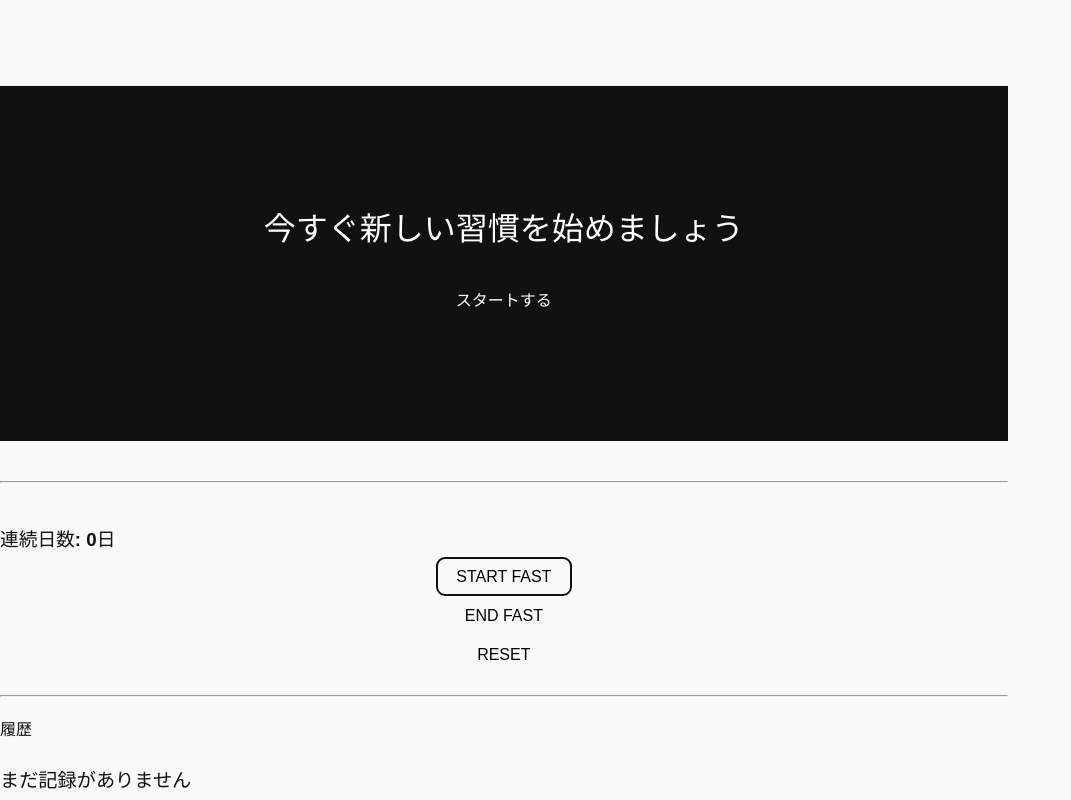
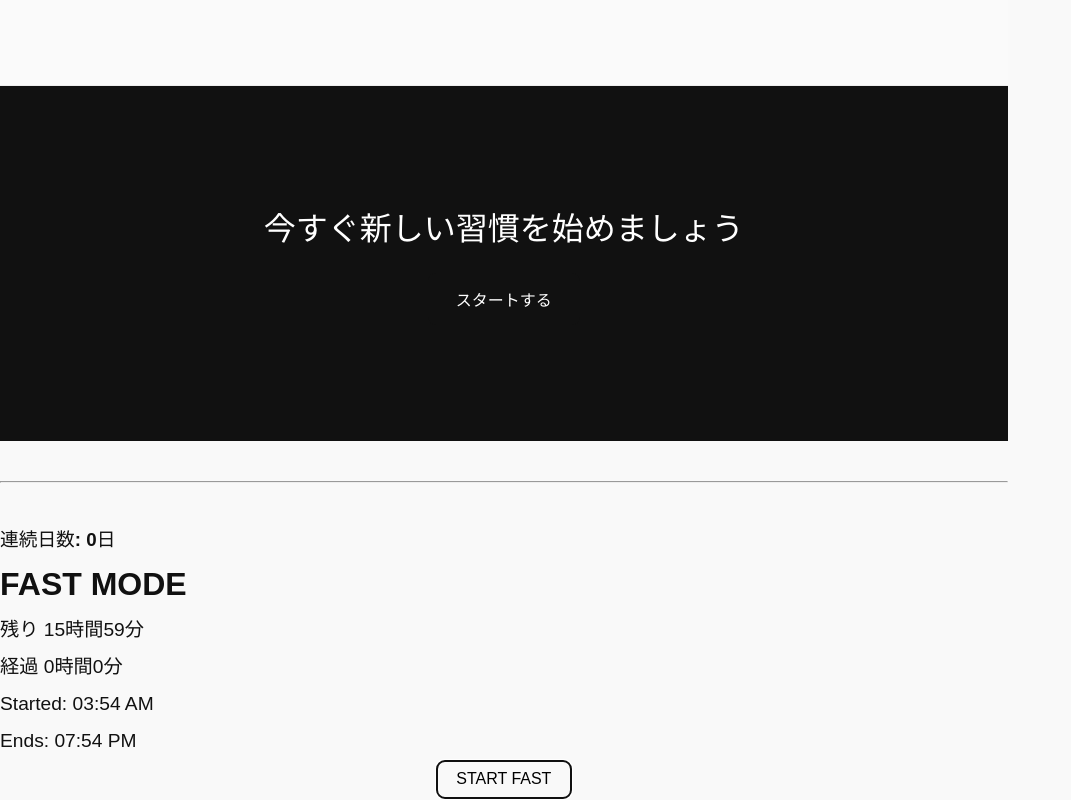
Before and after one commit to UNG-LABEL/if-pwa-app, a React (Vite) app: page / in a window 1280 px wide. Both pictures are taken after a click on the button "START FAST". Shown: the part 1897-2697 px from the top of the page, without its empty margins (0-1071 px from the left). Built offline with nearby package versions, Linux system fonts and the light colour scheme.

Commit message:
feat: add 16h milestone UI to IF timer

```diff
--- a/src/components/IFTimer.tsx
+++ b/src/components/IFTimer.tsx
@@ -3,27 +3,25 @@ import { useIFStats } from "../hooks/useIFStats";
 import { useState } from "react";
 
 export const IFTimer = () => {
-  const { start, stop, reset } = useTimer();
+  const { start, stop, reset, elapsed, status, startTime } = useTimer();
   const { streak, history, averageDuration, completeFast } = useIFStats();
 
-
-  {averageDuration > 0 && (
-  <h4>
-    平均断食時間: {Math.floor(averageDuration / 3600000)}時間
-    {Math.floor((averageDuration % 3600000) / 60000)}分
-  </h4>
-)}
-
+  const TARGET = 16 * 60 * 60 * 1000; // 16時間
+  const remaining = Math.max(TARGET - elapsed, 0);
 
   const [lastDuration, setLastDuration] = useState<number | null>(null);
 
+  const formatTime = (ms: number) => {
+    const h = Math.floor(ms / 3600000);
+    const m = Math.floor((ms % 3600000) / 60000);
+    return `${h}時間${m}分`;
+  };
 
   const handleEnd = () => {
     const result = stop();
-
     if (!result) return;
 
-  setLastDuration(result.duration);  // ← 今回の時間を保存
+    setLastDuration(result.duration);
     completeFast(result);
   };
 
@@ -31,16 +29,59 @@ export const IFTimer = () => {
     <div>
       <h3>連続日数: {streak}日</h3>
 
+      {/* 平均表示 */}
+      {averageDuration > 0 && (
+        <h4>
+          平均断食時間: {formatTime(averageDuration)}
+        </h4>
+      )}
+
+      {/* FAST中UI */}
+      {status === "running" && (
+        <>
+          <h2>FAST MODE</h2>
+
+          <p>残り {formatTime(remaining)}</p>
+          <p>経過 {formatTime(elapsed)}</p>
+
+          {startTime && (
+            <>
+              <p>
+                Started:{" "}
+                {new Date(startTime).toLocaleTimeString([], {
+                  hour: "2-digit",
+                  minute: "2-digit",
+                })}
+              </p>
+              <p>
+                Ends:{" "}
+                {new Date(startTime + TARGET).toLocaleTimeString([], {
+                  hour: "2-digit",
+                  minute: "2-digit",
+                })}
+              </p>
+            </>
+          )}
+
+          {elapsed >= TARGET && (
+            <h3 style={{ color: "green" }}>
+              🎉 16時間達成！
+            </h3>
+          )}
+        </>
+      )}
+
+      {/* 今回の結果 */}
       {lastDuration !== null && (
         <h4>
-    今回の断食時間: {Math.floor(lastDuration / 3600000)}時間
-    {Math.floor((lastDuration % 3600000) / 60000)}分
+          今回の断食時間: {formatTime(lastDuration)}
         </h4>
       )}
 
       <button onClick={start}>START FAST</button>
       <button onClick={handleEnd}>END FAST</button>
       <button onClick={reset}>RESET</button>
+
       <hr style={{ margin: "20px 0" }} />
 
       <h4>履歴</h4>
@@ -52,12 +93,9 @@ export const IFTimer = () => {
         .reverse()
         .map((entry) => (
           <div key={entry.date} style={{ marginBottom: "8px" }}>
-          {entry.date} — {Math.floor(entry.duration / 3600000)}時間
-          {Math.floor((entry.duration % 3600000) / 60000)}分
+            {entry.date} — {formatTime(entry.duration)}
           </div>
         ))}
     </div>
   );
-
-
 };
--- a/src/hooks/useTimer.ts
+++ b/src/hooks/useTimer.ts
@@ -56,5 +56,6 @@ export const useTimer = () => {
     reset,
     elapsed,
     status,
+    startTime,
   };
 };
```
Lines whose indentation alone changed are shown as unchanged.
